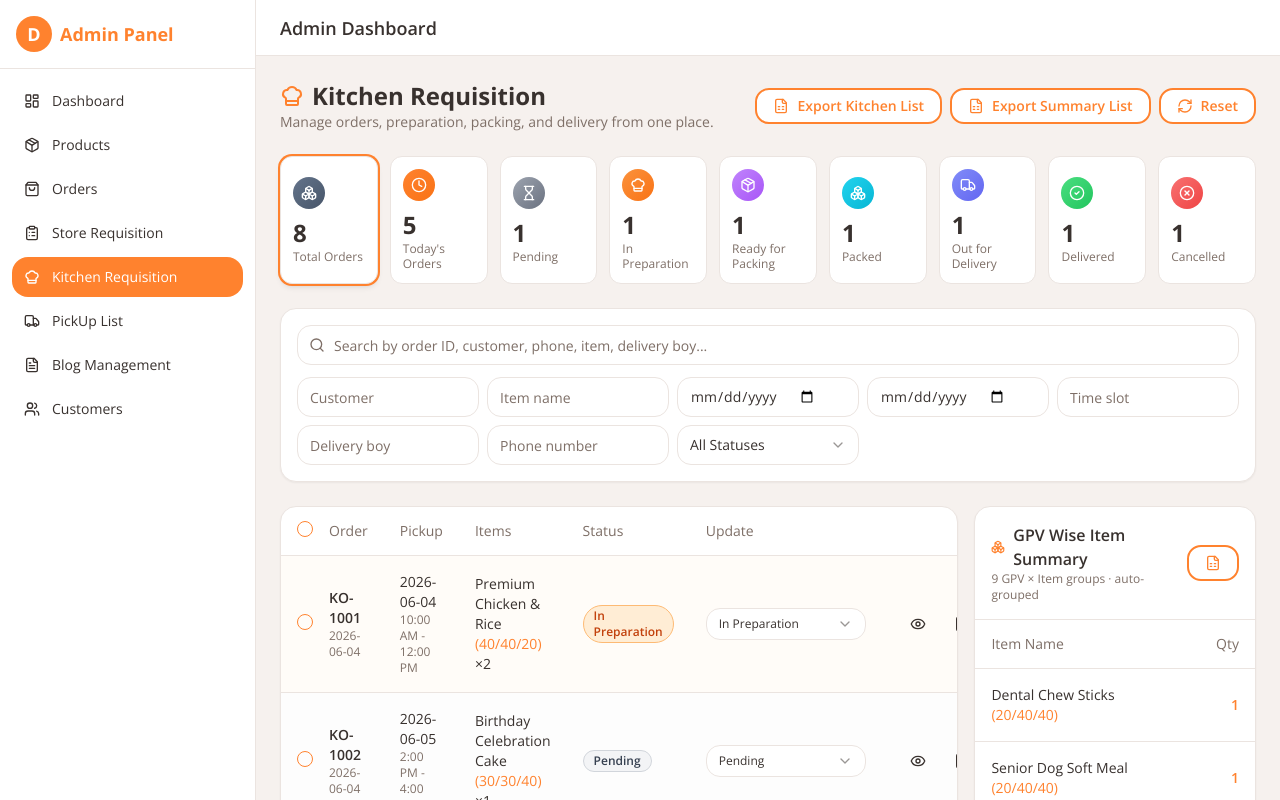
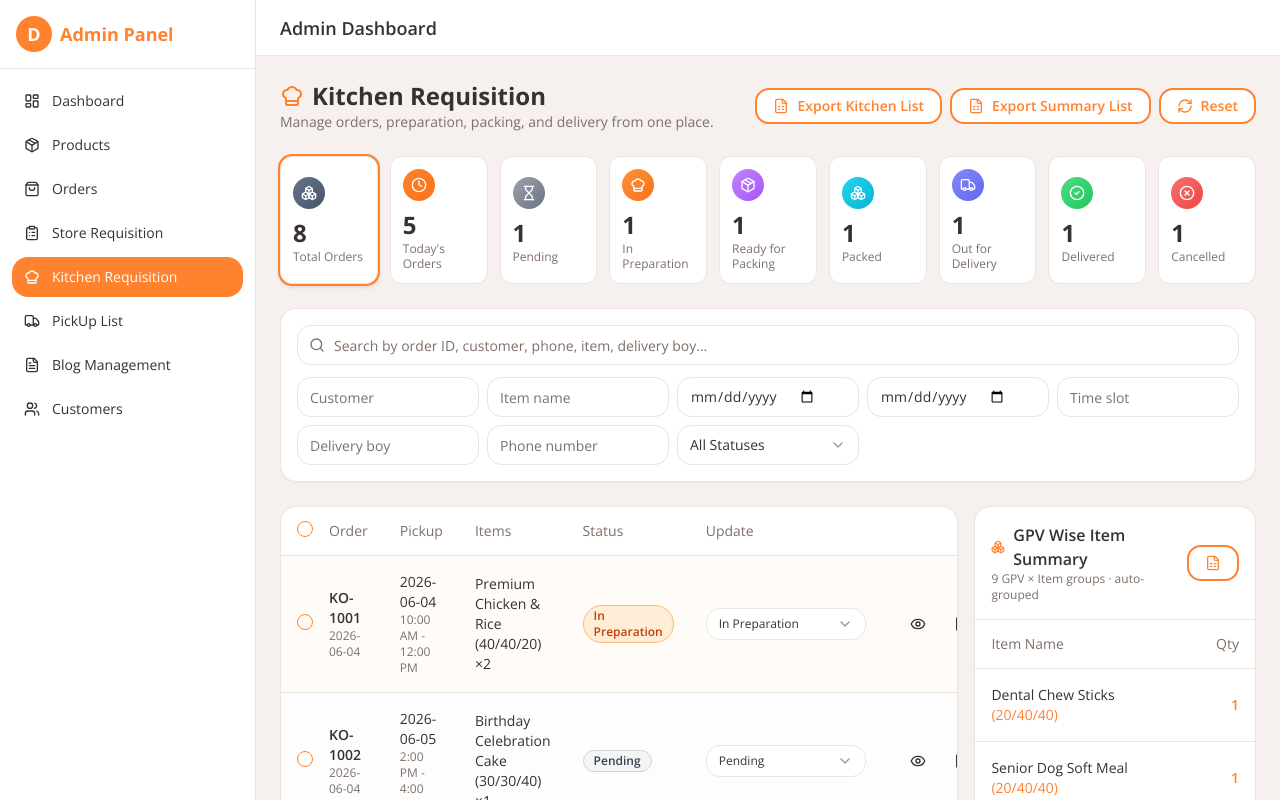
Before and after one commit to MuzzammilAfridi/dumas-pets, a React (Vite) app: page /admin/kitchen in a window 1280 px wide. Shown: the top 800 px of the page. Built offline with nearby package versions, Linux system fonts and the light colour scheme; sample sign-in values are in the browser's storage; the HTML template or start-up script is replaced by a standard one; what @lovable.dev/cloud-auth-js would draw is missing.

Commit message:
Changes
Co-authored-by: MuzzammilAfridi <118999159+MuzzammilAfridi@users.noreply.github.com>

```diff
--- a/src/pages/admin/KitchenRequisition.tsx
+++ b/src/pages/admin/KitchenRequisition.tsx
@@ -16,6 +16,7 @@ import {
   KITCHEN_STATUSES, KitchenOrder, KitchenOrderStatus, mockKitchenOrders, statusColorMap
 } from '@/data/kitchenOrders';
 import { downloadOrderPDF, downloadPackingSlipPDF, exportOrdersExcel, exportItemSummaryExcel, generateItemSummary } from '@/lib/kitchenExports';
+import { formatKitchenItemName, normalizeKitchenOrderGPV } from '@/lib/kitchenGpv';
 import { cn } from '@/lib/utils';
 
 const todayStr = new Date().toISOString().slice(0, 10);
@@ -33,7 +34,7 @@ const cardConfig: { status: KitchenOrderStatus | 'All' | 'Today'; label: string;
 ];
 
 const KitchenRequisition = () => {
-  const [orders, setOrders] = useState<KitchenOrder[]>(mockKitchenOrders);
+  const [orders, setOrders] = useState<KitchenOrder[]>(() => mockKitchenOrders.map(normalizeKitchenOrderGPV));
   const [activeCard, setActiveCard] = useState<KitchenOrderStatus | 'All' | 'Today'>('All');
   const [search, setSearch] = useState('');
   const [statusFilter, setStatusFilter] = useState<string>('All');
@@ -62,7 +63,7 @@ const KitchenRequisition = () => {
       if (phoneFilter && !o.phone.includes(phoneFilter)) return false;
       if (search) {
         const s = search.toLowerCase();
-        const hay = `${o.id} ${o.customerName} ${o.phone} ${o.deliveryBoy} ${o.items.map(i => i.itemName).join(' ')}`.toLowerCase();
+        const hay = `${o.id} ${o.customerName} ${o.phone} ${o.deliveryBoy} ${o.items.map(i => formatKitchenItemName(i)).join(' ')}`.toLowerCase();
         if (!hay.includes(s)) return false;
       }
       return true;
@@ -253,7 +254,7 @@ const KitchenRequisition = () => {
                       <div className="text-sm">
                         {o.items.map((i, idx) => (
                           <div key={idx}>
-                            {i.itemName} <span className="text-primary font-medium">({i.gpvRatio})</span> ×{i.quantity}
+                            {formatKitchenItemName(i)} ×{i.quantity}
                           </div>
                         ))}
                       </div>
@@ -367,7 +368,7 @@ const KitchenRequisition = () => {
                 <Section title="Food Preparation">
                   {detailOrder.items.map((i, idx) => (
                     <div key={idx} className="p-3 rounded-lg bg-muted/50 mb-2">
-                      <div className="font-semibold">{i.itemName} <span className="text-muted-foreground font-normal">×{i.quantity}</span></div>
+                      <div className="font-semibold">{formatKitchenItemName(i)} <span className="text-muted-foreground font-normal">×{i.quantity}</span></div>
                       <div className="text-xs mt-1"><span className="text-muted-foreground">Raw Materials: </span>{i.rawMaterials.join(', ')}</div>
                       <div className="text-xs mt-1"><span className="text-muted-foreground">Instructions: </span>{i.cookingInstructions}</div>
                     </div>
```
